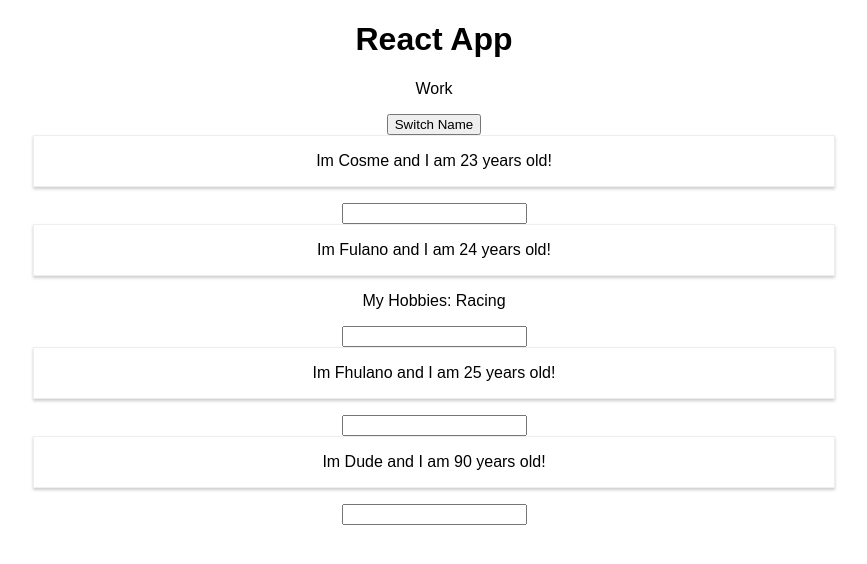
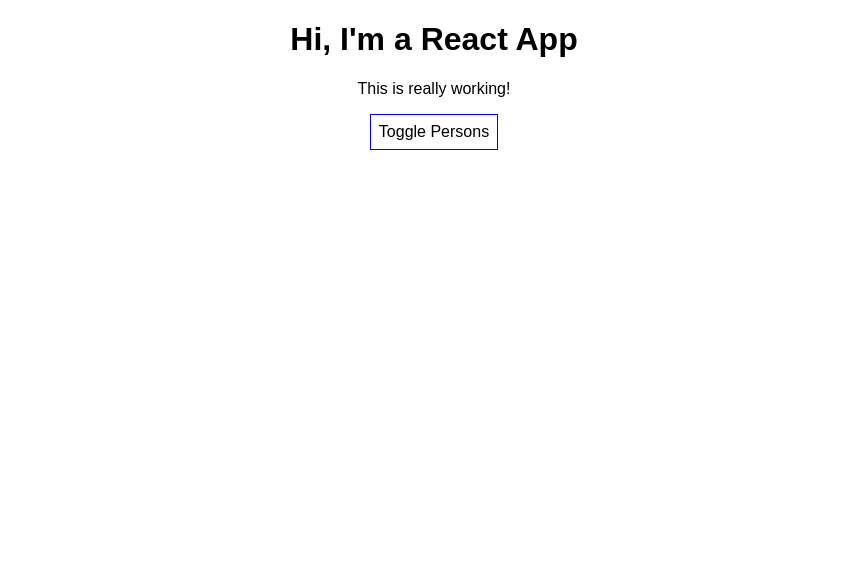
Before and after one commit to dtarqui/react-samples, a React (Create React App) app: page / in a window 1280 px wide. Shown: the top 564 px of the page, without its empty margins (206-1073 px from the left). Built offline with nearby package versions, Linux system fonts and the light colour scheme.

Commit message:
Conditionals

```diff
--- a/src/App.js
+++ b/src/App.js
@@ -1,84 +1,91 @@
-import React, { useState } from "react";
+import React, { Component } from "react";
 import "./App.css";
-import Person from "./Person/Person.js";
+import Person from "./Person/Person";
 
-const app = () => {
-  const [personState, setPersonsState] = useState({
+class App extends Component {
+  state = {
     persons: [
-      {
-        name: "Cosme",
-        age: 23,
-      },
-      {
-        name: "Fulano",
-        age: 24,
-      },
-      {
-        name: "Fhulano",
-        age: 25,
-      },
+      { name: "Fulano", age: 28 },
+      { name: "Cosme", age: 29 },
+      { name: "Rufina", age: 26 },
     ],
-    otherState: "some value",
-  });
+    otherState: "some other value",
+    showPersons: false,
+  };
 
-  const switchNameHandler = (newName) => {
-    setPersonsState({
+  switchNameHandler = (newName) => {
+    // console.log('Was clicked!');
+    // DON'T DO THIS: this.state.persons[0].name = 'Maximilian';
+    this.setState({
       persons: [
-        {
-          name: newName,
-          age: 23,
-        },
-        {
-          name: "Fulano",
-          age: 24,
-        },
+        { name: newName, age: 28 },
+        { name: "Manu", age: 29 },
+        { name: "Stephanie", age: 27 },
       ],
     });
   };
 
-  const nameChangeHandler = (event) => {
-    setPersonsState({
+  nameChangedHandler = (event) => {
+    this.setState({
       persons: [
-        {
-          name: event.target.value,
-          age: 50,
-        },
-        {
-          name: "Fulano",
-          age: 24,
-        },
+        { name: "Max", age: 28 },
+        { name: event.target.value, age: 29 },
+        { name: "Stephanie", age: 26 },
       ],
     });
   };
-  // render(){
-  // const style = {
-  //  backgroundColor: 'white'
-  // }
-  // return(<p style={style}>text<p>)
-  // }
-  return (
-    <div className="App">
-      <h1>React App</h1>
-      <p>Work</p>
-      <button onClick={() => switchNameHandler("Fhulanero")}>
-        Switch Name
-      </button>
-      <Person
-        name={personState.persons[0].name}
-        age={personState.persons[0].age}
-      />
-      <Person
-        click={switchNameHandler.bind(this, "Cosme")}
-        name="Fulano"
-        age="24"
-      >
-        My Hobbies: Racing{" "}
-      </Person>
-      <Person name="Fhulano" age="25" />
-      <Person name="Dude" age="90" changed={nameChangeHandler}></Person>
-    </div>
-  );
-  // return React.createElement('div', {className: 'App'}, React.createElement())
-};
 
-export default app;
+  togglePersonsHandler = () => {
+    const doesShow = this.state.showPersons;
+    this.setState({ showPersons: !doesShow });
+  };
+
+  render() {
+    const style = {
+      backgroundColor: "white",
+      font: "inherit",
+      border: "1px solid blue",
+      padding: "8px",
+      cursor: "pointer",
+    };
+
+    let persons = null;
+
+    if (this.state.showPersons) {
+      persons = (
+        <div>
+          <Person
+            name={this.state.persons[0].name}
+            age={this.state.persons[0].age}
+          />
+          <Person
+            name={this.state.persons[1].name}
+            age={this.state.persons[1].age}
+            click={this.switchNameHandler.bind(this, "Max!")}
+            changed={this.nameChangedHandler}
+          >
+            My Hobbies: Racing
+          </Person>
+          <Person
+            name={this.state.persons[2].name}
+            age={this.state.persons[2].age}
+          />
+        </div>
+      );
+    }
+
+    return (
+      <div className="App">
+        <h1>Hi, I'm a React App</h1>
+        <p>This is really working!</p>
+        <button style={style} onClick={this.togglePersonsHandler}>
+          Toggle Persons
+        </button>
+        {persons}
+      </div>
+    );
+    // return React.createElement('div', {className: 'App'}, React.createElement('h1', null, 'Does this work now?'));
+  }
+}
+
+export default App;
```
Also changed, not shown: src/AppTst.js (added, +100 -0 lines).
